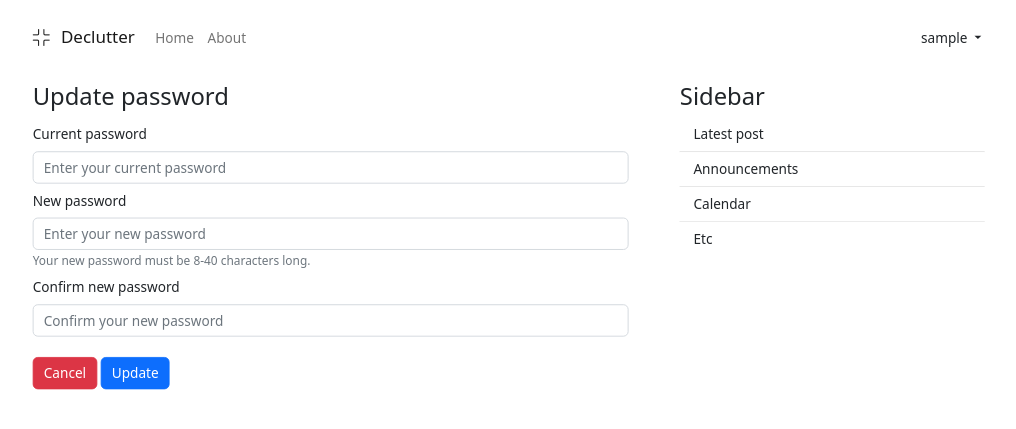
After one commit to hyoaru/declutter, a Flask app: page /update_password in a window 1280 px wide. The commit adds this page. Shown: the top 429 px of the page, without its empty margins (133-1149 px from the left). Run offline with Flask 2, Linux system fonts and the light colour scheme; the visitor is signed in with stand-in values (Sample User, id 1); data comes from the database, SQL or seed files in the repository; some libraries are stand-ins or nearby versions.

Commit message:
[add] account information update functionality

```diff
--- /dev/null
+++ b/declutter/blueprints/authentication/auth_update_account.py
@@ -0,0 +1,94 @@
+from flask_login import current_user
+from flask_wtf import FlaskForm
+from wtforms import StringField, PasswordField, SubmitField
+from wtforms.validators import DataRequired, Email, Length, ValidationError, EqualTo
+from declutter.database import bcrypt
+from declutter.blueprints.models.users import Users
+
+class UpdateEmail(FlaskForm):
+    # Custom validators
+    def validate_email(self, user_email):
+        if user_email.data != current_user.user_email:
+            if Users.query.filter_by(user_email = user_email.data).first():
+                raise ValidationError(message = 'Email already exists')
+        else:
+            raise ValidationError(message = 'You are already using that email')
+
+    def password_confirm(self, user_password):
+        if not bcrypt.check_password_hash(pw_hash = current_user.user_password, password = user_password.data):
+            raise ValidationError(message = 'Incorrect password')
+
+    # Forms
+    user_email = StringField(
+        'Desired email',
+        validators = [
+            DataRequired(message = 'Must provide an email'),
+            Email(),
+            Length(max = 200, message = 'Email must be under 200 characters'),
+            validate_email
+        ]
+    )
+
+    user_password_confirm = PasswordField(
+        'Confirm password',
+        validators = [
+            DataRequired(message = 'Must provide a password confirmation'),
+            password_confirm
+        ]
+    )
+
+    update_submit = SubmitField('Update')
+
+class UpdateUsername(FlaskForm):
+    # Custom validators
+    def validate_username(self, user_username):
+        if user_username.data != current_user.user_username:
+            if Users.query.filter_by(user_username = user_username.data).first():
+                raise ValidationError(message = 'Username already exists')
+        else:
+            raise ValidationError(message = 'You are already using that username')
+
+    # Forms
+    user_username = StringField(
+        'Desired username',
+        validators = [
+            DataRequired(message = 'Must provide a username'),
+            Length(min = 3, max = 40, message = 'Username must be between 3 and 40 characters long'),
+            validate_username
+        ]
+    )
+
+    update_submit = SubmitField('Update')
+
+class UpdatePassword(FlaskForm):
+    # Custom validators
+    def validate_password(self, user_password_current):
+        if not bcrypt.check_password_hash(pw_hash = current_user.user_password, password = user_password_current.data):
+            raise ValidationError(message = 'Incorrect password')
+
+    # Forms
+    user_password_current = PasswordField(
+        'Current password',
+        validators = [
+            DataRequired(message = 'Must provide current password'),
+            validate_password
+        ]
+    )
+
+    user_password_new = PasswordField(
+        'New password',
+        validators = [
+            DataRequired(message = 'Must provide a new password'),
+            Length(min = 8, max = 40, message = 'Password must be between 8 and 40 characters long')
+        ]
+    )
+
+    user_password_new_confirm = PasswordField(
+        'Confirm new password',
+        validators = [
+            DataRequired(message = 'Must provide a password confirmation'),
+            EqualTo(fieldname = 'user_password_new', message = 'Password does not match')
+        ]
+    )
+
+    update_submit = SubmitField('Update')
--- a/declutter/routes.py
+++ b/declutter/routes.py
@@ -3,6 +3,7 @@ from flask_login import login_required, login_user, current_user, logout_user
 from declutter import app
 from declutter.blueprints.authentication.auth_register import RegistrationForm
 from declutter.blueprints.authentication.auth_login import LoginForm
+from declutter.blueprints.authentication.auth_update_account import UpdateEmail, UpdatePassword, UpdateUsername
 from declutter.database import db, bcrypt
 
 # Database models
@@ -43,7 +44,7 @@ def register():
         registered_user = Users(
             user_email = registration_form.user_email.data,
             user_username = registration_form.user_username.data,
-            user_password = bcrypt.generate_password_hash(registration_form.user_password.data).decode('utf-8')
+            user_password = bcrypt.generate_password_hash(registration_form.user_password_confirm.data).decode('utf-8')
         )
 
         db.session.add(registered_user)
@@ -71,12 +72,45 @@ def login():
             flash('Login unsuccessful! Please check username and password.', 'danger')
     return render_template('auth/login.html', title = 'Login', form = login_form)
 
+@app.route("/logout")
+def logout():
+    logout_user()
+    return redirect(url_for('home'))
+
 @app.route("/account")
 @login_required
 def account():
     return render_template('auth/account.html', title = 'Account')
 
-@app.route("/logout")
-def logout():
-    logout_user()
-    return redirect(url_for('home'))
+@app.route("/update_username", methods = ['GET', 'POST'])
+@login_required
+def update_username():
+    update_username_form = UpdateUsername()
+    if update_username_form.validate_on_submit():
+        current_user.user_username = update_username_form.user_username.data
+        db.session.commit()
+        flash('Username successfully updated!', 'success')
+        return redirect(url_for('account'))
+    return render_template('auth/update_username.html', title = 'Username update', form = update_username_form)
+
+@app.route("/update_password", methods = ['GET', 'POST'])
+@login_required
+def update_password():
+    update_password_form = UpdatePassword()
+    if update_password_form.validate_on_submit():
+        current_user.user_password = bcrypt.generate_password_hash(password = update_password_form.user_password_new_confirm.data).decode('utf-8')
+        db.session.commit()
+        flash('Password changed successfully!', 'success')
+        return redirect(url_for('account'))
+    return render_template('auth/update_password.html', title = 'Password update', form = update_password_form)
+
+@app.route("/update_email", methods = ['GET', 'POST'])
+@login_required
+def update_email():
+    update_email_form = UpdateEmail()
+    if update_email_form.validate_on_submit():
+        current_user.user_email = update_email_form.user_email.data
+        db.session.commit()
+        flash('Email updated successfully!', 'success')
+        return redirect(url_for('account'))
+    return render_template('auth/update_email.html', title = 'Email update', form = update_email_form)
--- /dev/null
+++ b/declutter/templates/auth/update_password.html
@@ -0,0 +1,49 @@
+{% extends 'base.html' %}
+{% block content %}
+    <h3 class="mb-3">Update password</h3>
+    <form action="" method="POST">
+        {{ form.hidden_tag() }}
+        <fieldset>
+            <div class="form-group mb-2">
+                {{ form.user_password_current.label(class="form-label") }}
+                {{ form.user_password_current(class="form-control", placeholder="Enter your current password", required=False) }}
+            </div>
+
+            <div class="form-group mb-2">
+                {{ form.user_password_new.label(class="form-label") }}
+                {% if form.user_password_new.errors %}
+                    {{ form.user_password_new(class="form-control is-invalid", placeholder="Enter your new password", required=False) }}
+                    <div class="invalid-feedback">
+                        {% for error in form.user_password_new.errors %}
+                            <span>{{ error }}</span>
+                        {% endfor %}
+                    </div>
+                {% elif form.user_password_new.validate(form = form.user_password_new) %}
+                    {{ form.user_password_new(class="form-control is-valid", placeholder="Enter your new password", required=False) }}
+                {% else %}
+                    {{ form.user_password_new(class="form-control", placeholder="Enter your new password", required=False) }}
+                    <small class="form-text">Your new password must be 8-40 characters long.</small>
+                {% endif %}
+            </div>
+
+            <div class="form-group mb-4">
+                {{ form.user_password_new_confirm.label(class="form-label") }}
+                {% if form.user_password_new_confirm.errors %}
+                    {{ form.user_password_new_confirm(class="form-control is-invalid", placeholder="Confirm password", required=False) }}
+                    <div class="invalid-feedback">
+                        {% for error in form.user_password_new_confirm.errors %}
+                            <span>{{ error }}</span>
+                        {% endfor %}
+                    </div>
+                {% else %}
+                    {{ form.user_password_new_confirm(class="form-control", placeholder="Confirm your new password", required=False) }}
+                {% endif %}
+            </div>
+
+            <div class="form-group">
+                <a href="{{ url_for('account') }}" class="btn btn-danger">Cancel</a>
+                {{ form.update_submit(class="btn btn-primary", type="submit") }}
+            </div>
+        </fieldset>
+    </form>
+{% endblock content %}
```
Also changed, not shown: declutter/templates/auth/account.html (+7 -7 lines), declutter/templates/auth/update_email.html (added, +44 -0 lines), declutter/templates/auth/update_username.html (added, +31 -0 lines).
